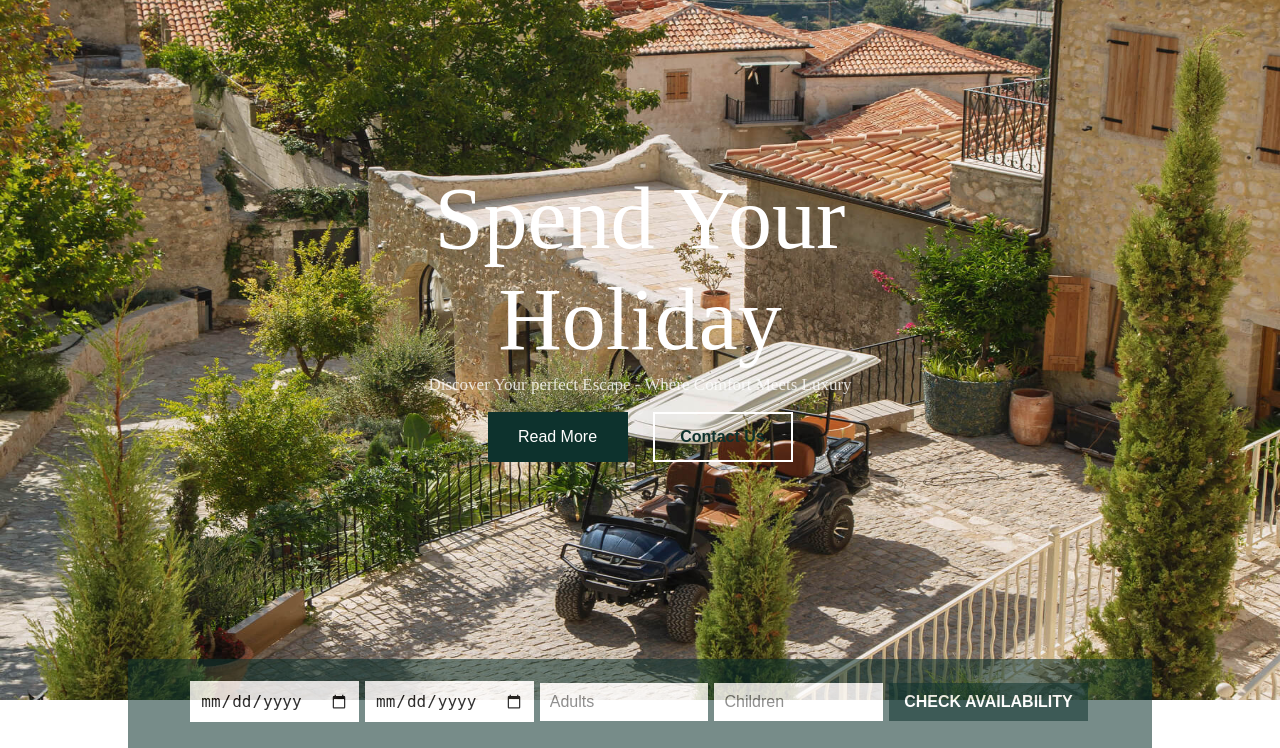
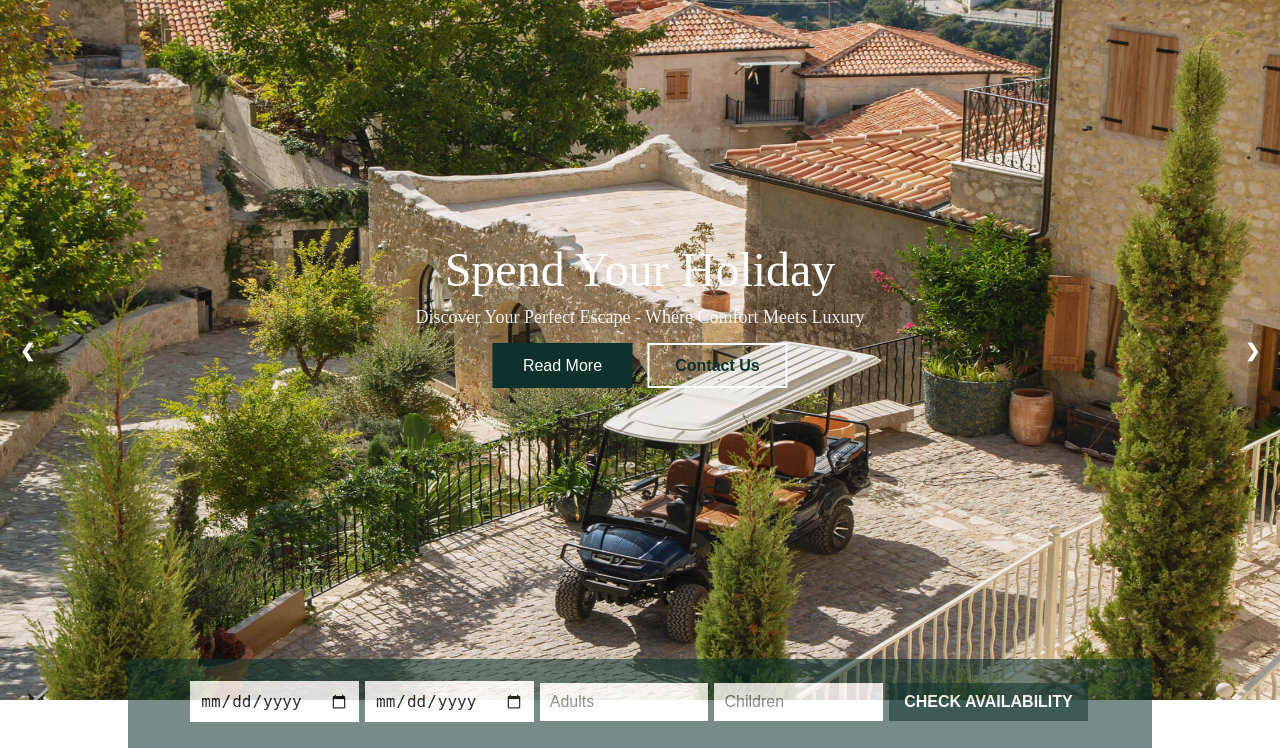
Before and after one commit to RonaKasabaqi/room-reservation-website, a PHP site: page / in a window 1280 px wide. Shown: the part 66-814 px from the top of the page. Run offline with PHP 8.4, Linux system fonts and the light colour scheme; some web fonts are replaced.

Commit message:
Update homepage with slideshow

```diff
--- a/index.html
+++ b/index.html
@@ -4,6 +4,7 @@
     <meta charset="UTF-8">
     <meta name="viewport" content="width=device-width, initial-scale=1.0">
     <link rel="stylesheet" href="./style.css">
+    <script src="script.js"></script>
     <link href="https://fonts.googleapis.com/css2?family=Aboreto&display=swap" rel="stylesheet">
     <link href="https://fonts.googleapis.com/css2?family=Montaga&display=swap" rel="stylesheet">
     <link href="https://fonts.googleapis.com/css2?family=Noto+Sans+SC:wght@400;700&display=swap" rel="stylesheet">
@@ -25,17 +26,49 @@
             </ul>
             <a class="book-button" href="#">BOOK NOW</a>
         </nav>
-        <div id="image-container">
+        <div class="slideshow-container">
+
+            <div class="mySlides fade">
               <img src="images/photo1.jpg" alt="Photo 1">
               <div class="text">
                 <h2>Spend Your Holiday</h2>
-                <p>Discover Your perfect Escape - Where Comfort Meets Luxury</p>
+                <p>Discover Your Perfect Escape - Where Comfort Meets Luxury</p>
                 <div class="buttons">
                   <button class="butoni1">Read More</button>
                   <button class="butoni2">Contact Us</button>
                 </div>
               </div>
             </div>
+
+            <div class="mySlides fade">
+              <img src="images/Exclusive-Use.jpg" alt="Photo 2">
+              <div class="text">
+                <h2>Enjoy the Adventure</h2>
+                <p>Embark on a journey filled with unforgettable moments and endless possibilities.</p>
+                <div class="buttons">
+                  <button class="butoni1" >Read More</button>
+                  <button class="butoni2" style="color:white">Contact Us</button>
+                </div>
+              </div>
+            </div>
+
+            <div class="mySlides fade">
+                <img src="images/view.jpg" alt="Photo 2">
+                <div class="text">
+                  <h2>Discover new horizons</h2>
+                  <p>Experience the Thrill of Nature Like Never Before</p>
+                  <div class="buttons">
+                    <button class="butoni1">Read More</button>
+                    <button class="butoni2" style="color:white">Contact Us</button>
+                  </div>
+                </div>
+              </div>
+
+            <a class="prev" onclick="changeSlide(-1)">❮</a>
+            <a class="next" onclick="changeSlide(1)">❯</a>
+
+          </div>
+
         <div class="book-room">
             <form>
                <input type="date" name="checkin" id="checkin" placeholder="Check in">
--- /dev/null
+++ b/script.js
@@ -0,0 +1,19 @@
+let currentIndex = 0;
+
+  function changeSlide(offset) {
+    const slides = document.querySelectorAll(".mySlides");
+    slides[currentIndex].style.display = "none";
+    currentIndex = (currentIndex + offset + slides.length) % slides.length;
+    slides[currentIndex].style.display = "block";
+}
+
+  function goToSlide(index) {
+    const slides = document.querySelectorAll(".mySlides");
+    slides[currentIndex].style.display = "none";
+    currentIndex = index;
+    slides[currentIndex].style.display = "block";
+}
+  document.addEventListener("DOMContentLoaded", () => {
+    const slides = document.querySelectorAll(".mySlides");
+    slides[currentIndex].style.display = "block";
+});
--- a/style.css
+++ b/style.css
@@ -51,22 +51,20 @@ body {
   margin-right: 50px;
   border: none;
 }
-#image-container {
+/*----------------------------------------*/
+.slideshow-container {
+  position: relative;
+  margin: auto;
+  overflow: hidden;
+}
+.mySlides {
+  display: none;
+  position: relative;
+}
+.mySlides img {
   width: 100%;
-  position: relative;
-  margin: 0 auto;
-  max-width: 100%;
-}
-#image-container img {
-  width: 100%;
+  height: 700px;
   display: block;
-  height: 700px;
-}
-.buttons {
-  display: flex;
-  justify-content: center;
-  margin-top: 17px;
-  gap: 25px;
 }
 .text {
   position: absolute;
@@ -79,32 +77,88 @@ body {
 }
 .text h2 {
   margin: 0;
-  font-size: 88px;
+  font-size: 48px;
   font-weight: 400;
 }
 .text p {
-  margin: 5px 0;
-  font-size: 17px;
-  opacity: 80%;
+  margin: 10px 0;
+  font-size: 18px;
+  opacity: 0.9;
+}
+.buttons {
+  display: flex;
+  justify-content: center;
+  margin-top: 15px;
+  gap: 15px;
 }
 .butoni1 {
   background-color: rgba(13, 50, 45, 1);
   color: white;
   border: none;
+  width: 140px;
+  height: 45px;
+  cursor: pointer;
+  font-size: 16px;
 }
 .butoni2 {
   background-color: transparent;
   color: rgba(13, 50, 45, 1);
   font-weight: bold;
   border: 2px solid white;
-}
-.butoni1,
-.butoni2 {
   width: 140px;
-  height: 50px;
+  height: 45px;
   cursor: pointer;
   font-size: 16px;
 }
+.prev, .next {
+  cursor: pointer;
+  position: absolute;
+  top: 50%;
+  width: auto;
+  padding: 10px;
+  margin-top: -20px;
+  color: white;
+  font-weight: bold;
+  font-size: 18px;
+  transition: 0.6s ease;
+  user-select: none;
+  z-index: 1000;
+}
+.prev {
+  left: 10px;
+}
+.next {
+  right: 10px;
+}
+.prev:hover, .next:hover {
+  background-color: rgba(0,0,0,0.8);
+}
+.change-content {
+  position: absolute;
+  top: 50%;
+  transform: translateY(-50%);
+  background-color: rgba(0, 0, 0, 0.5);
+  color: white;
+  border: none;
+  padding: 10px 15px;
+  cursor: pointer;
+  font-size: 20px;
+  border-radius: 50%;
+  z-index: 10;
+}
+
+.change-content.left {
+  left: 20px;
+}
+
+.change-content.right {
+  right: 20px;
+}
+
+.change-content:hover {
+  background-color: rgba(0, 0, 0, 0.8);
+}
+/*----------------------------------------*/
 .book-room {
   background-color: rgba(13, 50, 45, 0.7);
   width: 80%;
```
Also changed, not shown: images/Exclusive-Use.jpg (added), images/view.jpg (added). Lines whose indentation alone changed are shown as unchanged.
